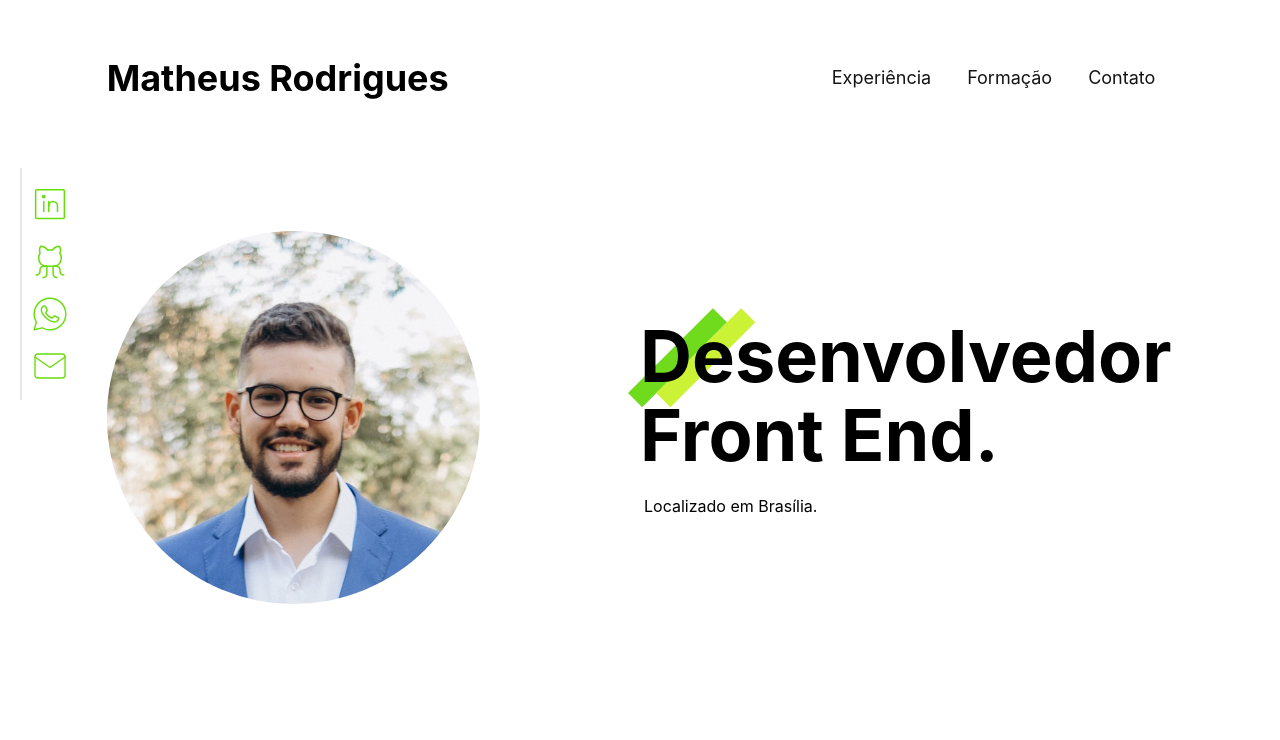
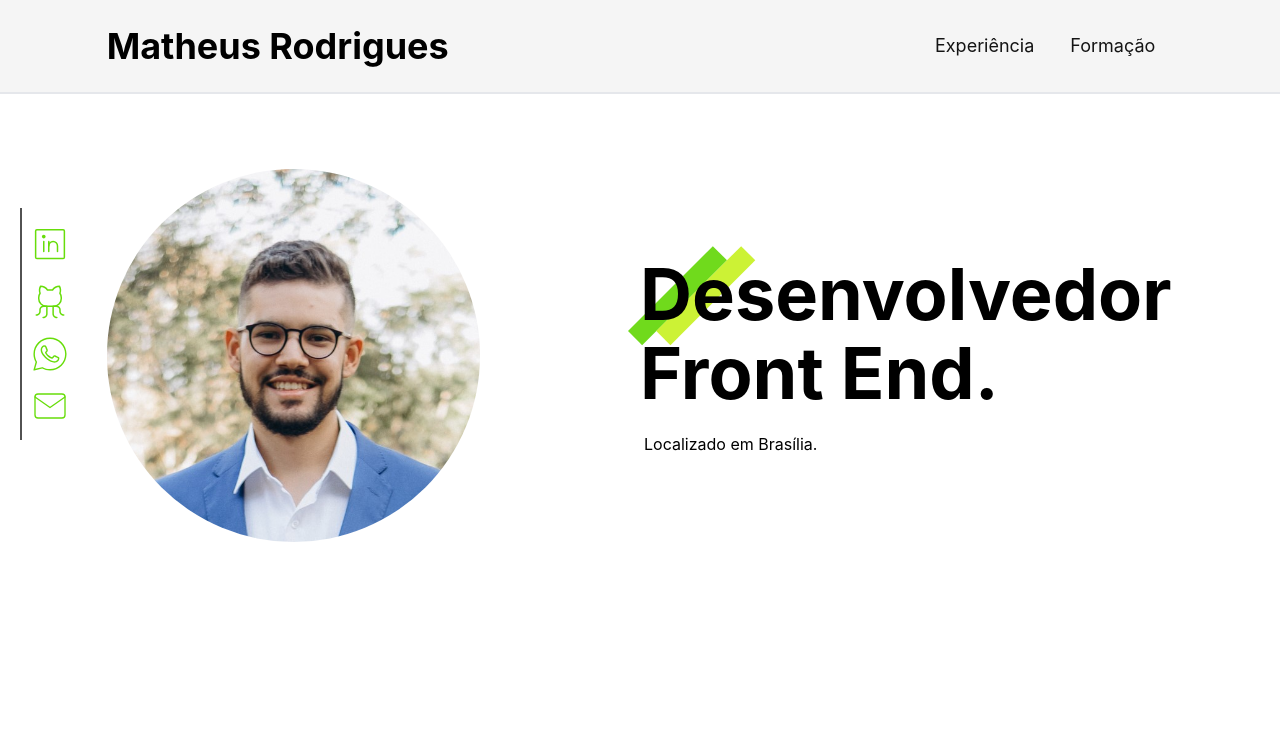
Before and after one commit to manuteu/portfolio, a React (Create React App) app: page / in a window 1280 px wide. Shown: the top 740 px of the page. Built offline with nearby package versions, Linux system fonts and the light colour scheme.

Commit message:
fix: header adjust, scroll lib

```diff
--- a/package.json
+++ b/package.json
@@ -14,6 +14,7 @@
     "react": "^18.2.0",
     "react-dom": "^18.2.0",
     "react-scripts": "5.0.1",
+    "react-scroll": "^1.8.9",
     "typescript": "^4.9.5",
     "web-vitals": "^2.1.4"
   },
@@ -42,6 +43,7 @@
     ]
   },
   "devDependencies": {
+    "@types/react-scroll": "^1.8.7",
     "tailwindcss": "^3.3.3"
   }
 }
--- a/public/index.html
+++ b/public/index.html
@@ -1,5 +1,5 @@
 <!DOCTYPE html>
-<html lang="en">
+<html lang="pt-br">
   <head>
     <meta charset="utf-8" />
     <link rel="icon" href="%PUBLIC_URL%/favicon.ico" />
--- a/src/App.css
+++ b/src/App.css
@@ -1,9 +1,5 @@
 .App {
   text-align: center;
-}
-
-html {
-  scroll-behavior: smooth !important;
 }
 
 li {
@@ -21,3 +17,23 @@ p span {
   font-style: normal;
   line-height: normal;
 }
+
+.typewriter {
+  overflow: hidden; /* Ensures the content is not revealed until the animation */
+  border-right: .15em solid #67DD0A; /* The typwriter cursor */
+  animation:
+    typing 3.5s steps(40, end),
+    blink-caret .75s step-end infinite;
+}
+
+/* The typing effect */
+@keyframes typing {
+  from { width: 0 }
+  to { width: 100% }
+}
+
+/* The typewriter cursor effect */
+@keyframes blink-caret {
+  from, to { border-color: transparent }
+  50% { border-color: #67DD0A; }
+}
--- a/src/components/Header/index.tsx
+++ b/src/components/Header/index.tsx
@@ -1,18 +1,49 @@
 import React from 'react'
+import { Link, animateScroll as scroll } from "react-scroll";
 
 export default function Header() {
   return (
-    <header className='flex justify-between items-center py-10 max-w-[1300px] m-auto w-5/6'>
-      <div className=''>
-        <a href="index.html" className='text-4xl font-bold'>Matheus Rodrigues</a>
+    <header className='sticky top-0 z-50 flex justify-center w-full bg-[#F5F5F5] border-b-2'>
+      <div className='flex justify-between items-center py-2 max-w-[1300px] w-5/6'>
+        <Link
+          activeClass="active"
+          to="intro"
+          spy={true}
+          smooth={true}
+          offset={-100}
+          duration={500}
+        >
+          <p className='cursor-pointer text-4xl font-bold'>Matheus Rodrigues</p>
+        </Link>
+        <nav>
+          <ul className='flex'>
+            <Link
+              activeClass="active"
+              to="experience"
+              spy={true}
+              smooth={true}
+              offset={-32}
+              duration={500}
+            >
+              <li className='hover:animate-waving cursor-pointer' >
+                Experiência
+              </li>
+            </Link>
+            <Link
+              activeClass="active"
+              to="education"
+              spy={true}
+              smooth={true}
+              offset={-32}
+              duration={500}
+            >
+              <li className='hover:animate-waving cursor-pointer'>
+                Formação
+              </li>
+            </Link>
+          </ul>
+        </nav>
       </div>
-      <nav className=''>
-        <ul className='flex'>
-          <li><a href="#experience">Experiência</a></li>
-          <li><a href="#education">Formação</a></li>
-          <li><a href="index.html">Contato</a></li>
-        </ul>
-      </nav>
     </header>
   )
 }
--- a/src/components/SocialNav/index.tsx
+++ b/src/components/SocialNav/index.tsx
@@ -21,26 +21,13 @@ export default function SocialNav() {
     }
   }
   return (
-    <div className='z-50 fixed my-auto  bottom-[50%] left-5 border-l-2'>
-      <motion.div className='flex flex-col items-center justify-evenly gap-4 py-4 px-2'
-        initial={{ opacity: 0, scale: 0.5 }}
-        animate={{ opacity: 1, scale: 1 }}
-        transition={{
-          duration: 1,
-          ease: [0, 0.71, 0.2, 1.01],
-          scale: {
-            type: "ease",
-            damping: 5,
-            stiffness: 100,
-            restDelta: 0.001
-          }
-        }}
-      >
+    <div className='z-50 fixed my-auto  bottom-[45%] left-5 border-l-2 border-[#525252]'>
+      <div className='flex flex-col items-center justify-evenly gap-4 py-4 px-2'>
         <div className='hover:animate-waving cursor-pointer' onClick={() => handleClick('linkedin')}>{SelectIcon('linkedin')}</div>
         <div className='hover:animate-waving cursor-pointer' onClick={() => handleClick('github')}>{SelectIcon('github')}</div>
         <div className='hover:animate-waving cursor-pointer' onClick={() => handleClick('wpp')}>{SelectIcon('wpp')}</div>
         <div className='hover:animate-waving cursor-pointer' onClick={() => handleClick('mail')}>{SelectIcon('mail')}</div>
-      </motion.div>
+      </div>
     </div>
   )
 }
--- a/src/components/ToTopButton/index.tsx
+++ b/src/components/ToTopButton/index.tsx
@@ -1,6 +1,7 @@
 import React, { useEffect, useState } from 'react'
 import SelectIcon from '../../icons'
 import { motion } from 'framer-motion'
+import { Link } from 'react-scroll'
 
 export const classNames = (...classes: string[]) => {
   return classes.filter(Boolean).join(' ')
@@ -8,7 +9,6 @@ export const classNames = (...classes: string[]) => {
 
 export default function ToTopButton() {
   const [isVisible, setIsVisible] = useState(false)
-  const className = ""
 
   const toggleVisibility = () => {
     if (window.pageYOffset > 500) {
@@ -16,13 +16,6 @@ export default function ToTopButton() {
     } else {
       setIsVisible(false)
     }
-  }
-
-  const scrollToTop = () => {
-    window.scrollTo({
-      top: 0,
-      behavior: 'smooth',
-    })
   }
 
   useEffect(() => {
@@ -40,9 +33,17 @@ export default function ToTopButton() {
         whileHover={{ scale: 1.1 }}
         transition={{ type: "spring", stiffness: 400, damping: 10 }}
       >
+        <Link
+          activeClass="active"
+          to="intro"
+          spy={true}
+          smooth={true}
+          offset={-100}
+          duration={500}
+        >
+
           <button
             type="button"
-          onClick={scrollToTop}
             className={classNames(
               isVisible ? 'opacity-100' : 'opacity-0',
               'bg-[#67DD0A] hover:bg-[#B6F829] flex items-center rounded-full p-3 text-white shadow-sm transition-opacity focus:outline-none',
@@ -50,6 +51,7 @@ export default function ToTopButton() {
           >
             {SelectIcon('arrow_up')}
           </button>
+        </Link>
       </motion.div>
     </div>
 
--- a/src/views/Education.tsx
+++ b/src/views/Education.tsx
@@ -3,6 +3,7 @@ import EducationCard from '../components/EducationCard'
 import Reveal from '../components/Reveal';
 import SectionName from '../components/SectionName'
 import SelectIcon from '../icons'
+import { motion } from 'framer-motion'
 interface CourseTypes {
   course: string;
   duration: string;
@@ -17,19 +18,27 @@ export default function Education() {
 
   const CourseRow = ({ course, duration }: CourseTypes) => (
     <Reveal>
+      <motion.div
+        whileHover={{ scale: 1.1 }}
+      >
         <div className='flex justify-between'>
           <span className="text-white text-lg font-normal leading-tight">{course}</span>
           <span className="text-neutral-400 text-lg font-normal leading-tight">{duration}</span>
         </div>
+      </motion.div>
     </Reveal>
   )
   const LanguageRow = ({ idiom, level }: LanguageTypes) => (
     <Reveal>
+      <motion.div
+        whileHover={{ scale: 1.1 }}
+      >
         <div className='flex gap-2'>
           <span className="text-white text-lg font-normal leading-tight">{idiom}</span>
           <span className="text-neutral-400 text-lg font-normal leading-tight">/</span>
           <span className="text-neutral-400 text-lg font-normal leading-tight">{level}</span>
         </div>
+      </motion.div>
     </Reveal>
   )
 
--- a/src/views/Experience.tsx
+++ b/src/views/Experience.tsx
@@ -13,7 +13,7 @@ export default function Experience() {
             <div className="flex items-start flex-row max-w-[550px] self-start mb-12">
               <div className='mx-10' />
               <span className="text-left text-neutral-600 text-2xl font-normal leading-loose">
-                Desenvolvo de pequenos projetos até projetos de porte grande e de alta escalabilidade. Utilizando como principais ferramentas o <strong>ReactJS</strong> e <strong>VueJS</strong>.
+                Desenvolvo de pequenos projetos até projetos de grande porte e de alta escalabilidade. Utilizando como principais ferramentas o <strong>ReactJS</strong> e <strong>VueJS</strong>.
               </span>
             </div>
           </Reveal>
--- a/src/views/Intro.tsx
+++ b/src/views/Intro.tsx
@@ -3,9 +3,9 @@ import Tittle from '../components/Tittle'
 
 export default function Intro() {
   return (
-    <section className='flex justify-between items-center w-5/6 max-w-[1300px] m-auto'>
+    <section id='intro' className='flex justify-between items-center w-5/6 max-w-[1300px] m-auto'>
       <div className='w-full min-w-[470px]' >
-        <img style={{borderRadius: '100%'}} width='70%' height="70%" src={require('../assets/eu_noivo.jpg')} alt="" />
+        <img style={{ borderRadius: '100%' }} width='70%' height="70%" src={require('../assets/eu_noivo.jpg')} alt="" />
       </div>
       <div className='w-full max-w-[660px]'>
         <Tittle />
```
Also changed, not shown: 1 other file (tests, documents, lock files or other folders). Lines whose indentation alone changed are shown as unchanged.
